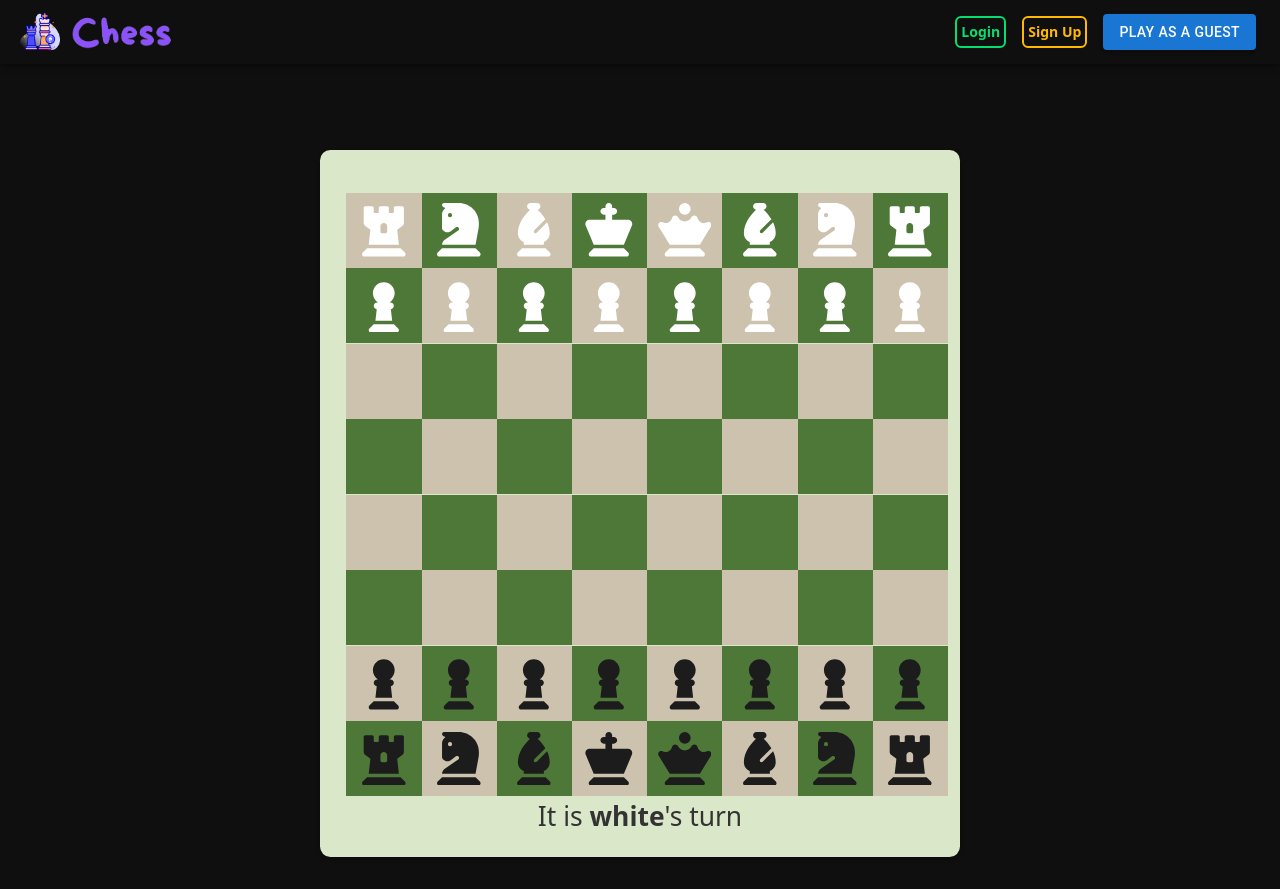
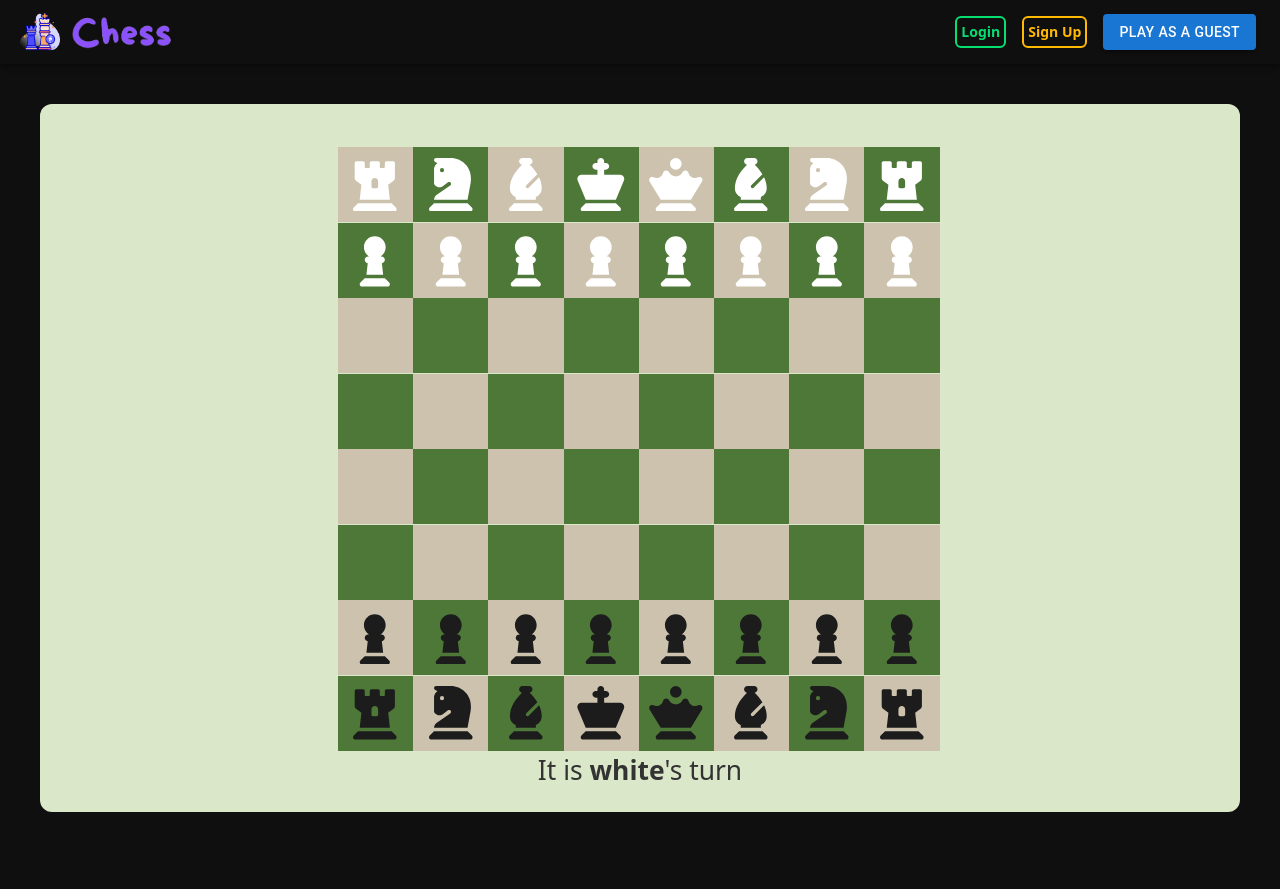
Before and after one commit to Ashu3208/Chess, a React (Vite) app in the folder client/: page /game/1 in a window 1280 px wide. After the commit the page ends 864 px from the top, so only its background shows below. Built offline with nearby package versions, Linux system fonts and the light colour scheme; no server answers.

Commit message:
refactored routes and css

```diff
--- a/client/src/App.jsx
+++ b/client/src/App.jsx
@@ -17,14 +17,7 @@ function App() {
         { path: "register", element: <Register /> },
         { path: "login", element: <Login /> },
         { path: "reset-password", element: <ResetPassword /> },
-        {
-          path: "game/:roomUrl",
-          element: (
-            <div className="container">
-              <GameBoard />
-            </div>
-          ),
-        },
+        { path: "game/:roomUrl", element: <GameBoard /> },
         { path: "play", element: <Play /> },
         {
           path: "*",
--- a/client/src/components/GameBoard.jsx
+++ b/client/src/components/GameBoard.jsx
@@ -1,38 +1,49 @@
-import {React, useState, useEffect} from "react";
+import { useState, useEffect } from "react";
 import Piece from "./Pieces";
-import { dragStart, dragOver, dragDrop, startPieces, getColor } from "../utilities/moves";
-import '../styles.css'
+import {
+  dragStart,
+  dragOver,
+  dragDrop,
+  startPieces,
+  getColor,
+} from "../utilities/moves";
+import "../styles.css";
 export default function GameBoard() {
-    const [playerGo, setPlayerGo] = useState('white');
+  const [playerGo, setPlayerGo] = useState("white");
   const [draggedElement, setDraggedElement] = useState(null);
   const [startPositionId, setStartPositionId] = useState(null);
-    const [infoMessage, setInfoMessage] = useState('');
+  const [infoMessage, setInfoMessage] = useState("");
 
   const togglePlayer = (player) => {
-        setPlayerGo(player)
-    }
+    setPlayerGo(player);
+  };
 
   const handleDragStart = (e) => {
     dragStart(e, setDraggedElement, setStartPositionId);
   };
 
   const handleDragDrop = (e) => {
-        dragDrop(e, draggedElement, playerGo, togglePlayer, startPositionId, setInfoMessage);
-
+    dragDrop(
+      e,
+      draggedElement,
+      playerGo,
+      togglePlayer,
+      startPositionId,
+      setInfoMessage,
+    );
   };
 
   useEffect(() => {
     if (infoMessage) {
-            const timer = setTimeout(() => setInfoMessage(''), 1000);
+      const timer = setTimeout(() => setInfoMessage(""), 1000);
       return () => clearTimeout(timer);
     }
   }, [infoMessage]);
 
   return (
-        <>
+    <div className="w-auto bg-[#DBE7C9] rounded-xl pt-[5.4vh] px-20 pb-[2.6vh] m-2">
       <div id="gameboard">
-            {
-                startPieces.map((piece,i) => (
+        {startPieces.map((piece, i) => (
           <div
             className={`square ${getColor(i)} `}
             key={i}
@@ -41,17 +52,18 @@ export default function GameBoard() {
             onDragOver={dragOver}
             onDrop={handleDragDrop}
           >
-                        { (i<=15 || i>=48) &&
-                            <Piece piece={piece} color={i<=15?"white":"black"}/>
-                        }
+            {(i <= 15 || i >= 48) && (
+              <Piece piece={piece} color={i <= 15 ? "white" : "black"} />
+            )}
           </div>
-                ))
-            }
+        ))}
       </div>
       <div id="player-display">
-                <p>It is <span id="player">{playerGo}</span>'s turn </p>
+        <p>
+          It is <span id="player">{playerGo}</span>&apos;s turn{" "}
+        </p>
       </div>
       {infoMessage && <p id="info-display">{infoMessage}</p>}
-        </>
-    )
+    </div>
+  );
 }
--- a/client/src/styles.css
+++ b/client/src/styles.css
@@ -12,15 +12,6 @@ body {
   max-width: 1280px;
   margin:  auto;
   padding: auto;
-}
-
-.container {
-    width: 80vh;
-    margin: 6.7vh auto 1.3vh;
-    padding: 5.4vh 3.3vh 2.6vh;
-    background-color: #DBE7C9;
-    border-radius: 1.3vh;
-    box-shadow: 0 2px 4px rgba(0, 0, 0, 0.2);
 }
 
 #gameboard {
```
Lines whose indentation alone changed are shown as unchanged.
